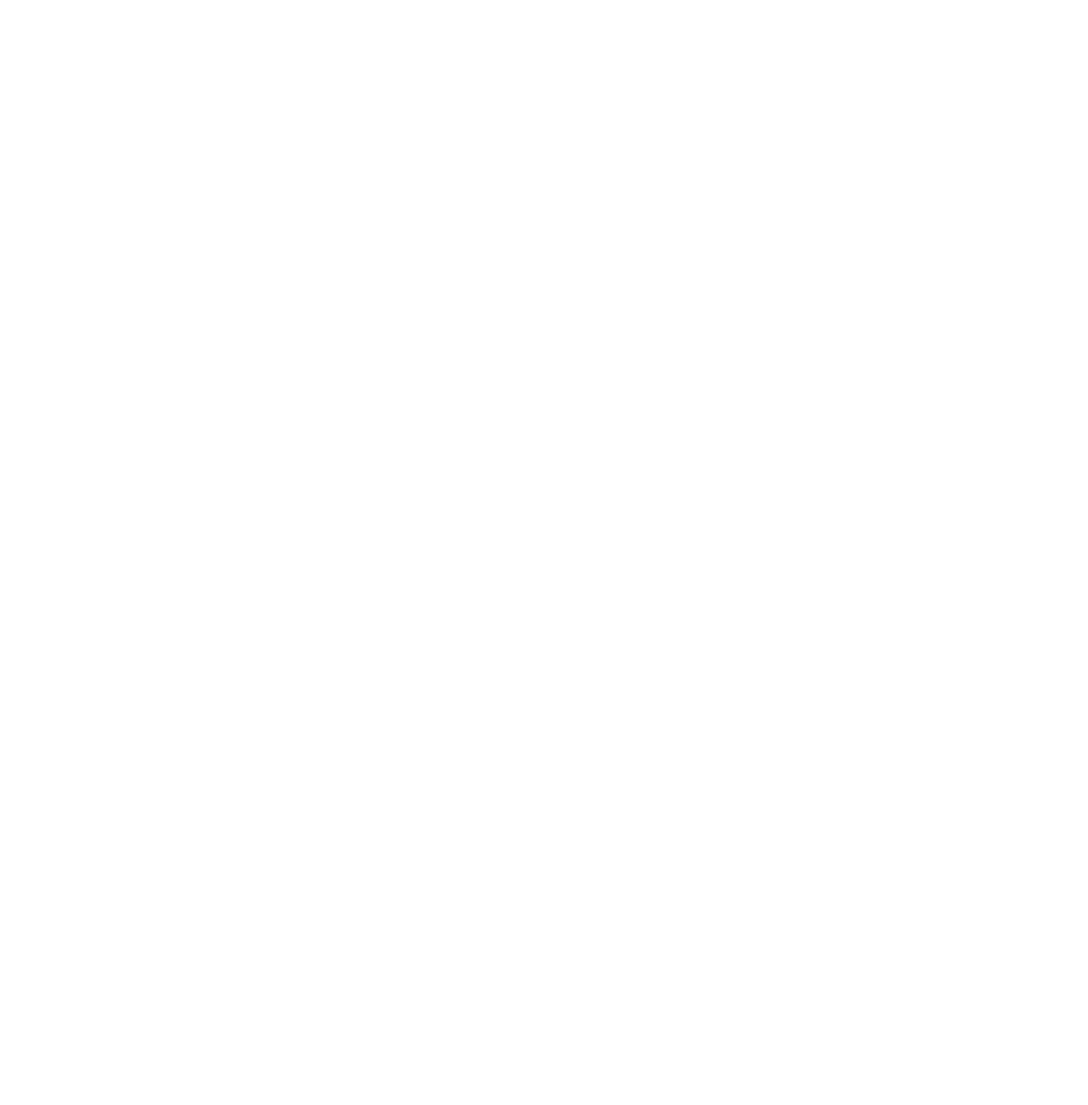
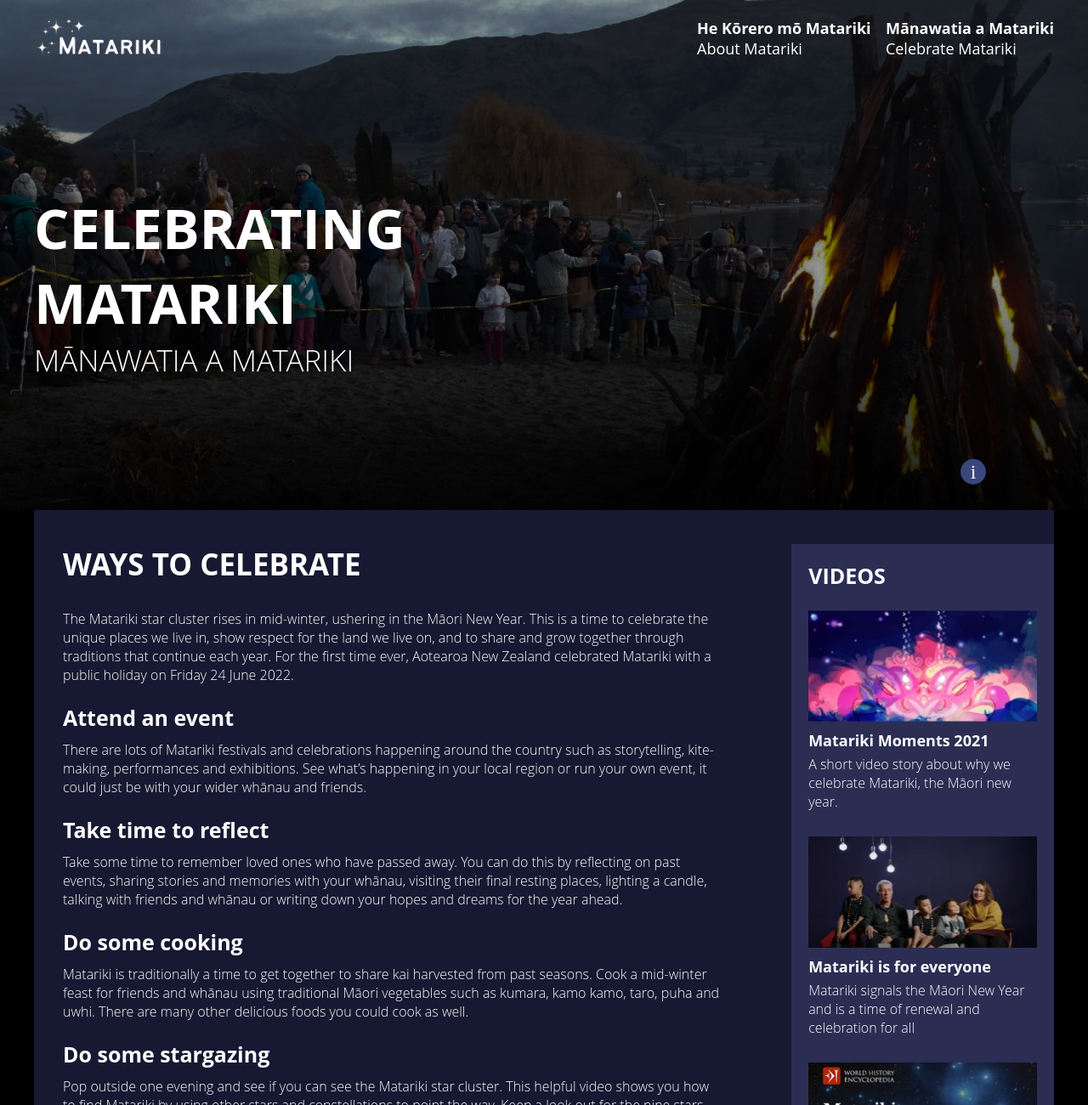
Before and after one commit to RyderNCEA/matariki-website, a plain HTML site: page celebrate-matariki.html in a window 1280 px wide. Shown: the top 1300 px of the page at 85% size. Before the commit the page ends 800 px from the top, so only its background shows below. Drawn offline with Linux system fonts and the light colour scheme.

Commit message:
Event Cards
In this version I began the creation of the event cards on the celebrating Matariki Page.

```diff
--- a/celebrate-matariki.html
+++ b/celebrate-matariki.html
@@ -0,0 +1,194 @@
+<!DOCTYPE html>
+<html lang="en">
+  <head>
+    <meta charset="UTF-8" />
+    <meta http-equiv="X-UA-Compatible" content="IE=edge" />
+    <meta name="viewport" content="width=device-width, initial-scale=1.0" />
+    <link rel="stylesheet" href="css/style.css" />
+    <title>About Matariki</title>
+  </head>
+  <body>
+    <!-- Navigation Bar -->
+    <nav id="nav">
+      <div class="container">
+        <div class="nav-content">
+          <a href="index.html"
+            ><img src="images/logo.png" alt="Matariki" class="logo"
+          /></a>
+          <ul class="nav-links">
+            <li>
+              <a href="about-matariki.html"
+                ><strong>He Kōrero mō Matariki</strong><br />About Matariki</a
+              >
+            </li>
+            <li>
+              <a href="celebrate-matariki.html"
+                ><strong>Mānawatia a Matariki</strong><br />Celebrate
+                Matariki</a
+              >
+            </li>
+          </ul>
+        </div>
+      </div>
+    </nav>
+    <!-- Hero Section -->
+    <section class="hero" id="celebrate-hero">
+      <div class="container">
+        <div class="hero-content">
+          <h1>CELEBRATING MATARIKI</h1>
+          <h2 class="light-heading">MĀNAWATIA A MATARIKI</h2>
+        </div>
+        <button class="reference-btn reference-btn-right">
+          i
+          <a href="" class="reference-btn-link">text.com</a>
+        </button>
+      </div>
+    </section>
+    <!-- Page Content -->
+    <section class="container">
+      <div class="page-content">
+        <div>
+          <h3>WAYS TO CELEBRATE</h3>
+          <p>
+            The Matariki star cluster rises in mid-winter, ushering in the Māori
+            New Year. This is a time to celebrate the unique places we live in,
+            show respect for the land we live on, and to share and grow together
+            through traditions that continue each year. For the first time ever,
+            Aotearoa New Zealand celebrated Matariki with a public holiday on
+            Friday 24 June 2022.
+          </p>
+          <br />
+          <h4>Attend an event</h4>
+          <p>
+            There are lots of Matariki festivals and celebrations happening
+            around the country such as storytelling, kite-making, performances
+            and exhibitions. See what’s happening in your local region or run
+            your own event, it could just be with your wider whānau and friends.
+          </p>
+          <br />
+          <h4>Take time to reflect</h4>
+          <p>
+            Take some time to remember loved ones who have passed away. You can
+            do this by reflecting on past events, sharing stories and memories
+            with your whānau, visiting their final resting places, lighting a
+            candle, talking with friends and whānau or writing down your hopes
+            and dreams for the year ahead.
+          </p>
+          <br />
+          <h4>Do some cooking</h4>
+          <p>
+            Matariki is traditionally a time to get together to share kai
+            harvested from past seasons. Cook a mid-winter feast for friends and
+            whānau using traditional Māori vegetables such as kumara, kamo kamo,
+            taro, puha and uwhi. There are many other delicious foods you could
+            cook as well.
+          </p>
+          <br />
+          <h4>Do some stargazing</h4>
+          <p>
+            Pop outside one evening and see if you can see the Matariki star
+            cluster. This helpful video shows you how to find Matariki by using
+            other stars and constellations to point the way. Keep a look out for
+            the nine stars.
+            <br />
+            <br />
+            <b>Matariki</b> – Reflection, hope, and the connection, health, and
+            wellbeing of people and our taiao.<br />
+            <b>Pōhutukawa</b> – Those that have passed on since Matariki last
+            rose.<br />
+            <b>Waitī</b> – All freshwater bodies and the kai sources that are
+            sustained by those wai Māori.<br />
+            <b>Waitā</b> – The moana, and kai sources within it.<br />
+            <b>Waipuna-ā-Rangi</b> – Association with rain.<br />
+            <b>Tupu-ā-Nuku</b> – Everything that grows within the soil to be
+            harvested or gathered for kai.<br />
+            <b>Tupu-ā-Rangi</b> – Everything that grows up in the trees: fruits,
+            berries, and birds.<br />
+            <b>Ururangi</b> – Connection to the winds.<br />
+            <b>Hiwa-i-te-Rangi</b> – Granting our wishes and realising our
+            aspirations for the coming year.
+          </p>
+          <br /><br />
+          <h3>EVENTS FROM MATARIKI 2022</h3>
+          <a href="">
+            <div class="event-card">
+                <h5></h5>
+                <p></p>
+                <meta>
+            </div>
+          </a>
+        </div>
+        <!-- Side Bar-->
+        <div class="side-bar">
+          <!-- Side Bar - Video Cards -->
+          <div class="videos-bar">
+            <h4>VIDEOS</h4>
+            <div class="video-card">
+              <img src="images/matariki-story.jpg" alt="Matariki Stars" />
+              <h5>Matariki Moments 2021</h5>
+              <p>
+                A short video story about why we celebrate Matariki, the Māori
+                new year.
+              </p>
+            </div>
+            <div class="video-card">
+              <img
+                src="images/matariki-is-for-everyone.jpg"
+                alt="Family and Matariki"
+              />
+              <h5>Matariki is for everyone</h5>
+              <p>
+                Matariki signals the Māori New Year and is a time of renewal and
+                celebration for all
+              </p>
+            </div>
+            <div class="video-card">
+              <img src="images/matariki-history.jpg" alt="Matariki History" />
+              <h5>The History of Matariki</h5>
+              <p>
+                Matariki is the name of a star cluster that can be seen from New
+                Zealand in the early morning of the months in mid-winter.
+              </p>
+            </div>
+          </div>
+        </div>
+      </div>
+    </section>
+
+    <!-- Footer -->
+    <footer>
+      <div class="container footer-content">
+        <div>
+          <h3>MATARIKI</h3>
+          <h4 class="light-heading">MĀORI NEW YEAR</h4>
+        </div>
+        <div>
+          <h5>Find out more about Matariki</h5>
+          <ul>
+            <li>
+              <a href="https://www.matarikifestival.org.nz/" target="_blank"
+                >Matariki Festival</a
+              >
+            </li>
+            <li>
+              <a href="https://www.matariki.net.nz/" target="_blank"
+                >Matariki.net.nz</a
+              >
+            </li>
+            <li>
+              <a
+                href="https://teara.govt.nz/en/matariki-maori-new-year"
+                target="_blank"
+                >Te Ara</a
+              >
+            </li>
+          </ul>
+        </div>
+      </div>
+      <a class="reference-bar"
+        >All content has been taken from the following sources</a
+      >
+    </footer>
+  </body>
+  <script src="javascript/main.js"></script>
+</html>
--- a/css/style.css
+++ b/css/style.css
@@ -223,7 +223,7 @@ nav {
 
 .hero .reference-btn {
   bottom: 30px;
-  right: 140px;
+  right: 120px;
 }
 
 #home-hero {
@@ -234,6 +234,12 @@ nav {
 #about-hero {
   background: url("../images/hill-and-sky.jpg") no-repeat center 90% / cover;
   height: 550px;
+}
+
+#celebrate-hero {
+  background: url("../images/matariki-gathering.jpg") no-repeat center 90% /
+    cover;
+  height: 600px;
 }
 
 /* Main Informational Page Content */
@@ -277,7 +283,8 @@ nav {
   background-color: var(--purple-blue);
 }
 
-.resources-bar h4,.videos-bar h4 {
+.resources-bar h4,
+.videos-bar h4 {
   padding-bottom: 1.5rem;
 }
 
```
Also changed, not shown: images/matariki-gathering.jpg (added), images/matariki-history.jpg (added), images/matariki-story.jpg (added), images/matariki-video-1.jpeg (deleted), 1 other file. Lines whose indentation alone changed are shown as unchanged.
